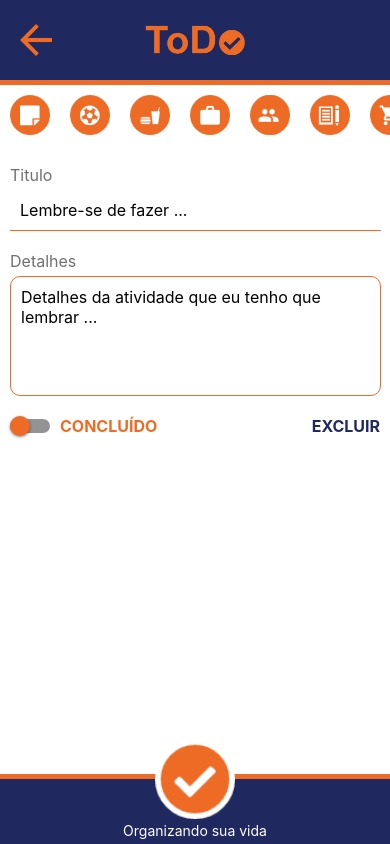
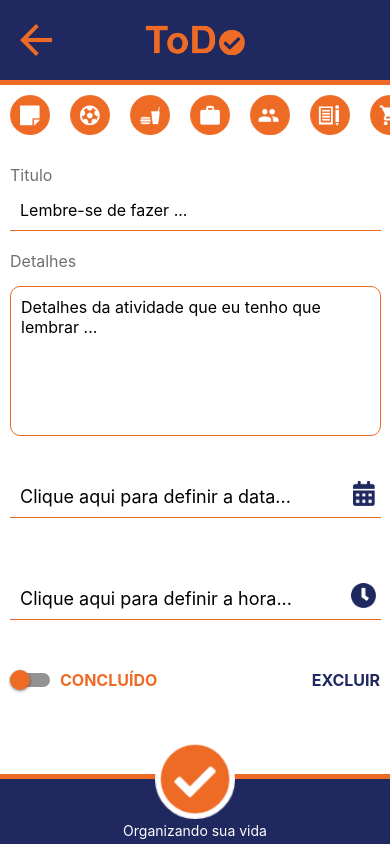
Before and after one commit to vitorliras/todo, a React Native app: screen / in a window 390 px wide. Built offline with nearby package versions, Linux system fonts and the light colour scheme.

Commit message:
Personalizando os inputs de data e hora

```diff
--- a/package.json
+++ b/package.json
@@ -11,6 +11,7 @@
   },
   "dependencies": {
     "@expo/webpack-config": "~0.16.2",
+    "@react-native-community/datetimepicker": "^6.1.3",
     "axios": "^0.27.2",
     "date-fns": "^2.28.0",
     "expo": "~45.0.0",
--- /dev/null
+++ b/src/components/DateTimeInput/index.android.js
@@ -0,0 +1,71 @@
+import React, { useState, useEffect } from 'react';
+import {
+  TouchableOpacity,
+  Image,
+  TextInput,
+  Alert
+} from 'react-native';
+
+
+import DateTimePicker from '@react-native-community/datetimepicker';
+import { format } from 'date-fns';
+
+import styles from './styles';
+
+import iconCalendar from '../../assets/calendar.png';
+import iconClock from '../../assets/clock.png';
+
+export default function DateTimeInputAndroid({ type, save }){
+    const [dateTime, setDateTime] = useState();
+    const [show, setShow] = useState(false);
+    const [mode, setMode] = useState('date');
+
+    const newTime = (event, value) => {
+      const currentDate = value || dateTime;
+      if (type == 'date') {
+        setShow(false);
+        setDateTime(format(new Date(currentDate),'dd/MM/yyyy'));
+        save(format(new Date(currentDate), 'yyyy-MM-dd'));
+      } else {
+        setShow(false);
+        setDateTime(format(new Date(currentDate),'HH:mm'));
+        save(format(new Date(currentDate), 'HH:mm'));
+      }
+    };
+
+    async function selectDataOrHour(){
+      if(type == 'date'){
+        setShow(true);
+        setMode('date');
+
+      }else{
+        setShow(true);
+        setMode('time');
+
+      }
+    }
+    return(
+      <TouchableOpacity onPress={selectDataOrHour}>
+        <TextInput
+        style={styles.input}
+        placeholder={type == 'date' ? 'Clique aqui para definir a data...' : 'Clique aqui para definir a hora...' }
+        editable={false}
+        value={dateTime}
+        />
+        {
+          show &&
+          <DateTimePicker
+            value={new Date}
+            mode={mode}
+            is24Hour={true}
+            display="default"
+            onChange={newTime}
+          />
+        }
+        <Image
+        style={styles.iconTextInput}
+        source={type == 'date' ? iconCalendar : iconClock} />
+      </TouchableOpacity>
+    )
+
+  }
--- /dev/null
+++ b/src/components/DateTimeInput/styles.js
@@ -0,0 +1,24 @@
+import { StyleSheet } from "react-native";
+
+const styles = StyleSheet.create({
+    input:{
+        fontSize:18,
+        padding:10,
+        width:'95%',
+        borderBottomWidth: 1,
+        borderBottomColor: '#EE6B26',
+        marginHorizontal: 10,
+        marginVertical: 30
+    },
+
+    iconTextInput:{
+        position: 'absolute',
+        left: '90%',
+        top: 35,
+        width: 25,
+        height: 25,
+        resizeMode: 'contain'
+    }
+});
+
+export default styles;
--- a/src/views/Task/index.js
+++ b/src/views/Task/index.js
@@ -5,6 +5,7 @@
 import Header from '../../components/Header';
 import Footer from '../../components/Footer';
 import typeIcons from '../../utils/typeIcons';
+import DateTimeInput from '../../components/DateTimeInput/index.android';
 
 import styles from './styles';
 
@@ -40,6 +41,9 @@
                 multiline = {true}
                 placeholder="Detalhes da atividade que eu tenho que lembrar ..."/>
 
+                <DateTimeInput type={'date'}/>
+                <DateTimeInput type={'hour'}/>
+
                 <View style={styles.inLine}>
                     <View style={styles.inputInline}>
                         <Switch onValueChange={() => setDone(!done)} value={done} thumbColor={done ? '#00761B' : '#EE6B26' }/>
--- a/src/views/Task/styles.js
+++ b/src/views/Task/styles.js
@@ -35,15 +35,17 @@
         borderColor: '#EE6B26',
         marginHorizontal: 10,
         borderRadius: 10,
-        height: 120,
-        textAlignVertical:'top'
+        height: 150,
+        textAlignVertical:'top',
+        marginVertical:10
     },
     inLine:{
         width: '100%',
         flexDirection: 'row',
         alignItems: 'center',
         justifyContent:'space-between',
-        padding: 10
+        padding: 10,
+        marginBottom: 30
     },
     inputInline:{
         flexDirection: 'row',
```
Also changed, not shown: 1 other file (tests, documents, lock files or other folders).
